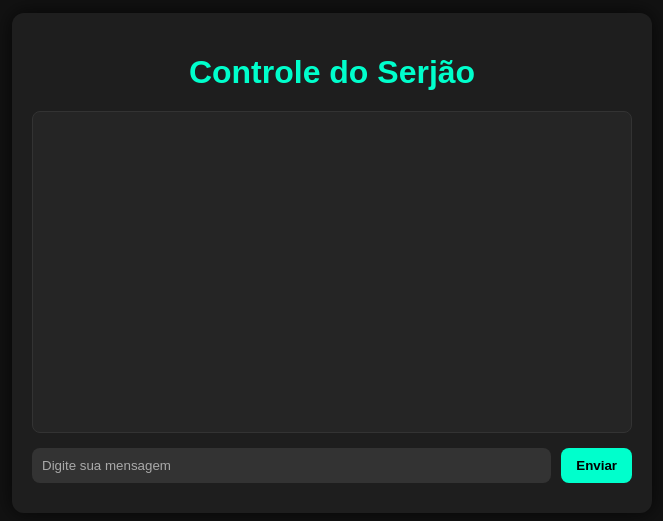
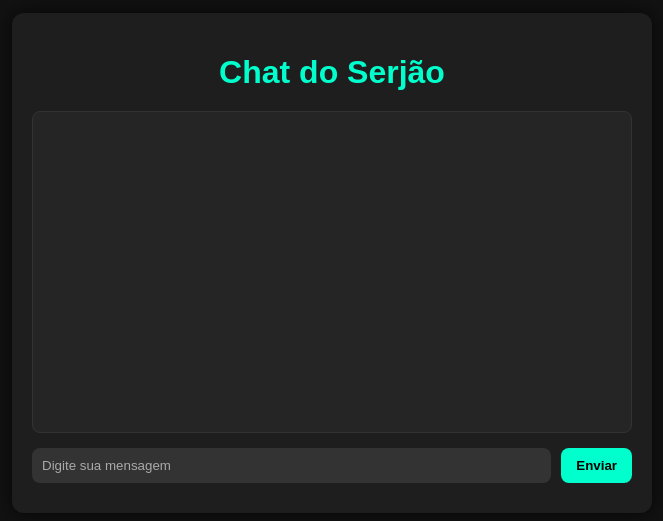
Before and after one commit to tznog/serjaomine, a website: page public/index.html in a window 1280 px wide. Shown: the part 137-658 px from the top of the page, without its empty margins (308-971 px from the left). Drawn offline with nearby package versions, Linux system fonts and the light colour scheme; no server answers.

Commit message:
Update index.html

```diff
--- a/public/index.html
+++ b/public/index.html
@@ -80,7 +80,7 @@
 </head>
 <body>
   <div class="container">
-    <h1>Controle do Serjão</h1>
+    <h1>Chat do Serjão</h1>
     <div id="chat" class="chat-box"></div>
     <form onsubmit="sendMessage(event)">
       <input id="message" type="text" placeholder="Digite sua mensagem" required />
@@ -107,7 +107,7 @@
       if (message) {
         // Enviar a mensagem para o servidor
         socket.emit('send-message', message);
-        // Exibir a mensagem no chat do site
+        // Exibir a mensagem no chat do site como Serjao
         const messageLine = document.createElement('div');
         messageLine.textContent = `Você: ${message}`;
         chatBox.appendChild(messageLine);
```
